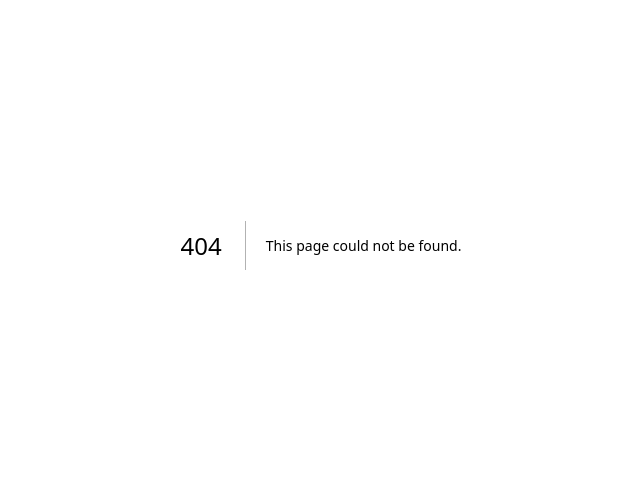
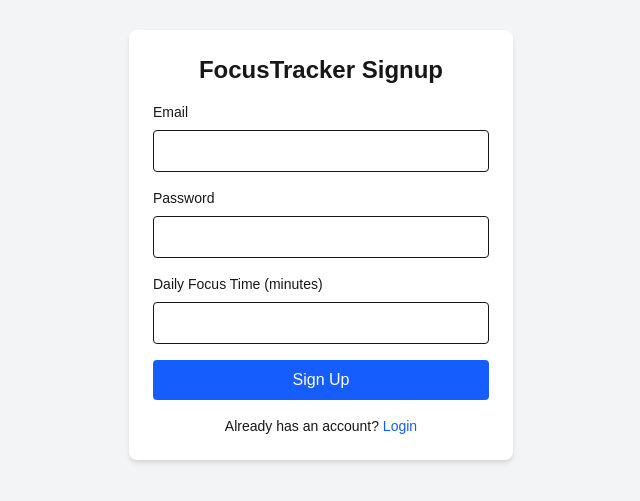
Before and after one commit to mohiqbal-000/FocusTracker, a Next.js app in the folder focus-frontend/: page /signup in a window 1280 px wide. Before the commit this address had no page. Shown: the part 155-656 px from the top of the page, without its empty margins (319-959 px from the left). Built offline with nearby package versions, Linux system fonts and the light colour scheme.

Commit message:
Added Signup and login to the Frontend

```diff
--- /dev/null
+++ b/focus-frontend/app/components/Login.tsx
@@ -0,0 +1,79 @@
+"use client";
+
+import { useState } from "react";
+import { useRouter } from "next/navigation";
+
+export default function Login() {
+  const router = useRouter();
+  const [email, setEmail] = useState("");
+  const [password, setPassword] = useState("");
+  const [loading, setLoading] = useState(false);
+  const [message, setMessage] = useState("");
+
+  const handleSubmit = async (e: React.FormEvent) => {
+    e.preventDefault();
+    setLoading(true);
+    setMessage("");
+
+    try {
+      const response = await fetch("http://localhost:8080/api/auth/login", {
+        method: "POST",
+        headers: { "Content-Type": "application/json" },
+        body: JSON.stringify({ email, password }),
+      });
+
+      const data = await response.json();
+
+      if (!response.ok) {
+        throw new Error(data.message || "Login failed");
+      }
+
+      localStorage.setItem("token", data.token);
+      router.push("/dashboard");
+
+    } catch (error: any) {
+      setMessage(error.message || "Error during login ❌");
+    } finally {
+      setLoading(false);
+    }
+  };
+
+  return (
+    <div className="min-h-screen flex items-center justify-center bg-gray-100">
+      <form onSubmit={handleSubmit} className="bg-white p-6 rounded-lg shadow-md w-full max-w-sm">
+        <h2 className="text-2xl font-bold mb-4 text-center">FocusTracker Login</h2>
+
+        <label className="block mb-2 text-sm font-medium">Email</label>
+        <input
+          type="email"
+          required
+          value={email}
+          onChange={(e) => setEmail(e.target.value)}
+          className="w-full p-2 border rounded mb-4"
+        />
+
+        <label className="block mb-2 text-sm font-medium">Password</label>
+        <input
+          type="password"
+          required
+          value={password}
+          onChange={(e) => setPassword(e.target.value)}
+          className="w-full p-2 border rounded mb-4"
+        />
+
+        <button disabled={loading} className="w-full bg-blue-500 text-white p-2 rounded">
+          {loading ? "Logging in..." : "Login"}
+        </button>
+
+        {message && <p className="text-center text-sm mt-4">{message}</p>}
+
+        <p className="text-sm text-center mt-4">
+          Don’t have an account?{" "}
+          <a href="/signup" className="text-blue-600 hover:underline">
+            Sign up
+          </a>
+        </p>
+      </form>
+    </div>
+  );
+}
--- /dev/null
+++ b/focus-frontend/app/components/Signup.tsx
@@ -0,0 +1,106 @@
+"use client";
+
+import { useState } from "react";
+import { useRouter } from "next/navigation";
+
+
+export default function Signup() {
+  const [email, setEmail] = useState("");
+  const [password, setPassword] = useState("");
+  const [focusTime, setFocusTime] = useState("");
+  const [loading, setLoading] = useState(false);
+  const [message, setMessage] = useState("");
+
+  const handleSubmit = async (e: React.FormEvent) => {
+    e.preventDefault();
+    setLoading(true);
+    setMessage("");
+
+    try {
+      const response = await fetch("http://localhost:8080/api/auth/register", {
+        method: "POST",
+        headers: {
+          "Content-Type": "application/json",
+        },
+        body: JSON.stringify({
+          email,
+          password,
+          focusTime,
+        }),
+      });
+
+      if (!response.ok) {
+        throw new Error("Signup failed");
+      }
+
+      setMessage("Signup successful 🎉");
+      setEmail("");
+      setPassword("");
+      setFocusTime("");
+    } catch (error) {
+      setMessage("Error during signup ❌");
+    } finally {
+      setLoading(false);
+    }
+  };
+
+  return (
+    <div className="min-h-screen flex items-center justify-center bg-gray-100">
+      <form
+        onSubmit={handleSubmit}
+        className="bg-white p-6 rounded-lg shadow-md w-full max-w-sm"
+      >
+        <h2 className="text-2xl font-bold mb-4 text-center">
+          FocusTracker Signup
+        </h2>
+
+        <label className="block mb-2 text-sm font-medium">Email</label>
+        <input
+          type="email"
+          value={email}
+          onChange={(e) => setEmail(e.target.value)}
+          required
+          className="w-full p-2 mb-4 border rounded"
+        />
+
+        <label className="block mb-2 text-sm font-medium">Password</label>
+        <input
+          type="password"
+          value={password}
+          onChange={(e) => setPassword(e.target.value)}
+          required
+          className="w-full p-2 mb-4 border rounded"
+        />
+
+        <label className="block mb-2 text-sm font-medium">
+          Daily Focus Time (minutes)
+        </label>
+        <input
+          type="number"
+          value={focusTime}
+          onChange={(e) => setFocusTime(e.target.value)}
+          required
+          className="w-full p-2 mb-4 border rounded"
+        />
+
+        <button
+          type="submit"
+          disabled={loading}
+          className="w-full bg-blue-600 text-white p-2 rounded hover:bg-blue-700"
+        >
+          {loading ? "Signing up..." : "Sign Up"}
+        </button>
+
+        {message && (
+          <p className="text-center text-sm mt-4">{message}</p>
+        )}
+  <p className="text-sm text-center mt-4">
+         Already has an account?{" "}
+          <a href="/login" className="text-blue-600 hover:underline">
+            Login
+          </a>
+        </p>
+              </form>
+    </div>
+  );
+}
--- /dev/null
+++ b/focus-frontend/app/login/page.tsx
@@ -0,0 +1,5 @@
+import Login from "../components/Login";
+
+export default function LoginPage() {
+  return <Login />;
+}
--- a/focus-frontend/app/page.tsx
+++ b/focus-frontend/app/page.tsx
@@ -1,65 +1,12 @@
 import Image from "next/image";
+import Signup from "./components/Signup";
+import Login from "./components/Login";
 
 export default function Home() {
   return (
-    <div className="flex min-h-screen items-center justify-center bg-zinc-50 font-sans dark:bg-black">
-      <main className="flex min-h-screen w-full max-w-3xl flex-col items-center justify-between py-32 px-16 bg-white dark:bg-black sm:items-start">
-        <Image
-          className="dark:invert"
-          src="/next.svg"
-          alt="Next.js logo"
-          width={100}
-          height={20}
-          priority
-        />
-        <div className="flex flex-col items-center gap-6 text-center sm:items-start sm:text-left">
-          <h1 className="max-w-xs text-3xl font-semibold leading-10 tracking-tight text-black dark:text-zinc-50">
-            To get started, edit the page.tsx file.
-          </h1>
-          <p className="max-w-md text-lg leading-8 text-zinc-600 dark:text-zinc-400">
-            Looking for a starting point or more instructions? Head over to{" "}
-            <a
-              href="https://vercel.com/templates?framework=next.js&utm_source=create-next-app&utm_medium=appdir-template-tw&utm_campaign=create-next-app"
-              className="font-medium text-zinc-950 dark:text-zinc-50"
-            >
-              Templates
-            </a>{" "}
-            or the{" "}
-            <a
-              href="https://nextjs.org/learn?utm_source=create-next-app&utm_medium=appdir-template-tw&utm_campaign=create-next-app"
-              className="font-medium text-zinc-950 dark:text-zinc-50"
-            >
-              Learning
-            </a>{" "}
-            center.
-          </p>
-        </div>
-        <div className="flex flex-col gap-4 text-base font-medium sm:flex-row">
-          <a
-            className="flex h-12 w-full items-center justify-center gap-2 rounded-full bg-foreground px-5 text-background transition-colors hover:bg-[#383838] dark:hover:bg-[#ccc] md:w-[158px]"
-            href="https://vercel.com/new?utm_source=create-next-app&utm_medium=appdir-template-tw&utm_campaign=create-next-app"
-            target="_blank"
-            rel="noopener noreferrer"
-          >
-            <Image
-              className="dark:invert"
-              src="/vercel.svg"
-              alt="Vercel logomark"
-              width={16}
-              height={16}
-            />
-            Deploy Now
-          </a>
-          <a
-            className="flex h-12 w-full items-center justify-center rounded-full border border-solid border-black/[.08] px-5 transition-colors hover:border-transparent hover:bg-black/[.04] dark:border-white/[.145] dark:hover:bg-[#1a1a1a] md:w-[158px]"
-            href="https://nextjs.org/docs?utm_source=create-next-app&utm_medium=appdir-template-tw&utm_campaign=create-next-app"
-            target="_blank"
-            rel="noopener noreferrer"
-          >
-            Documentation
-          </a>
-        </div>
-      </main>
+    <div>Hi
+      <Signup />
+      <Login />
     </div>
   );
 }
--- /dev/null
+++ b/focus-frontend/app/signup/page.tsx
@@ -0,0 +1,5 @@
+import Signup from "../components/Signup";
+
+export default function SignupPage() {
+  return <Signup />;
+}
```
